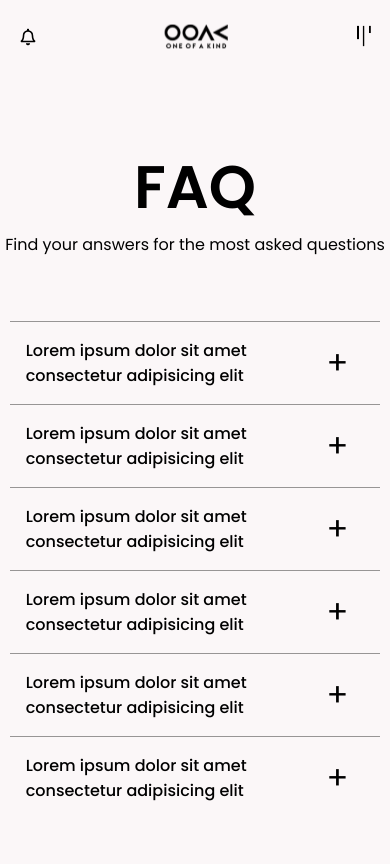
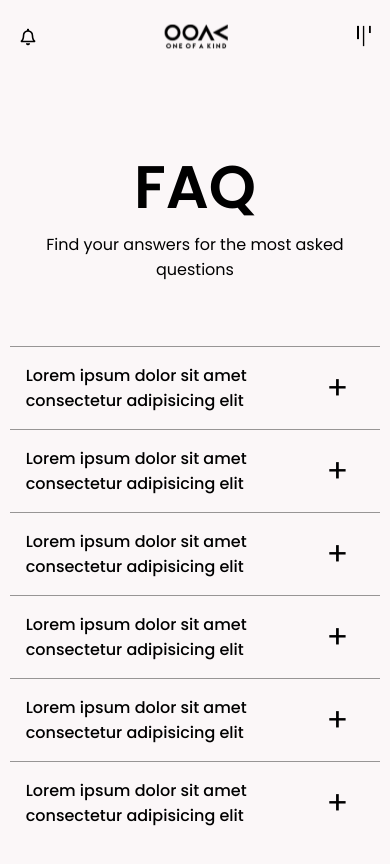
Before and after one commit to KrishnaDhingra/image-gallary-website, a React (Create React App) app: page /faq in a window 390 px wide. Shown: the top 864 px of the page. Built offline with nearby package versions, Linux system fonts and the light colour scheme.

Commit message:
Changed border size and added navbar close functionality on link click

```diff
--- a/src/components/faq/faq.css
+++ b/src/components/faq/faq.css
@@ -68,6 +68,7 @@
 @media only screen and (max-width: 600px) {
   .faq-inner ul li {
     padding: 1rem 1rem;
+    border-top: 0.5px solid rgba(0, 0, 0, 0.4);
   }
   .question-container button {
     font-size: 2rem;
--- a/src/components/faq/faq.js
+++ b/src/components/faq/faq.js
@@ -41,7 +41,7 @@ function FAQ() {
       <div className="hidden lg:block circle circle2"></div>
       <motion.section className="faq-container">
         <h1>FAQ</h1>
-        <p className="text-center">
+        <p className="text-center px-2 sm:px-0 ">
           Find your answers for the most asked questions
         </p>
 
--- a/src/components/navbar/Navbar.js
+++ b/src/components/navbar/Navbar.js
@@ -76,7 +76,11 @@ function Navbar() {
                 <section className="sm:px-[1rem] lg:px-[3rem]">
                   {navbarLinks.map((link) => {
                     return (
-                      <motion.li key={link} variants={item}>
+                      <motion.li
+                        onClick={() => setNavbarVisible(false)}
+                        key={link}
+                        variants={item}
+                      >
                         <Link to={link.redirect}>
                           <span>{link.text}</span>
                         </Link>
```
